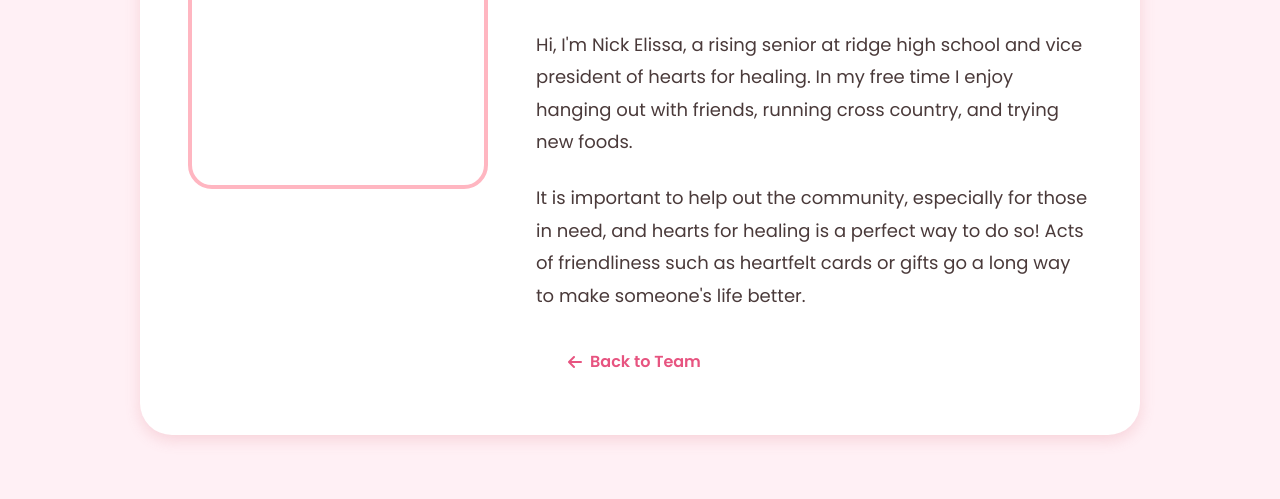
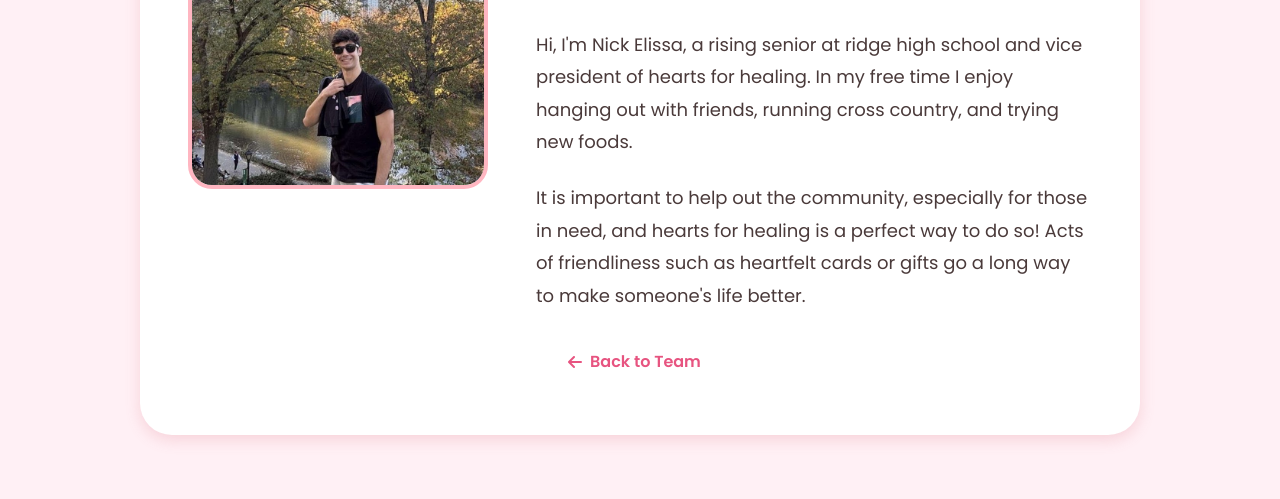
Before and after one commit to Hearts-of-Healing/Hearts-for-Healing-, a plain HTML site: page nick-elissa.html in a window 1280 px wide. Shown: the part 305-804 px from the top of the page. Drawn offline with Linux system fonts and the light colour scheme; files whose address does not match are found by name.

Commit message:
nick-elissa.html

```diff
--- a/nick-elissa.html
+++ b/nick-elissa.html
@@ -20,7 +20,7 @@
   <main class="team-profile">
     <div class="profile-container">
       <div class="profile-image">
-        <img src="images/team/Nick.jpg" alt="Nick Elissa">
+        <img src="Nick.jpg" alt="Nick Elissa">
       </div>
       <div class="profile-content">
         <h1>Nick Elissa</h1>
```
